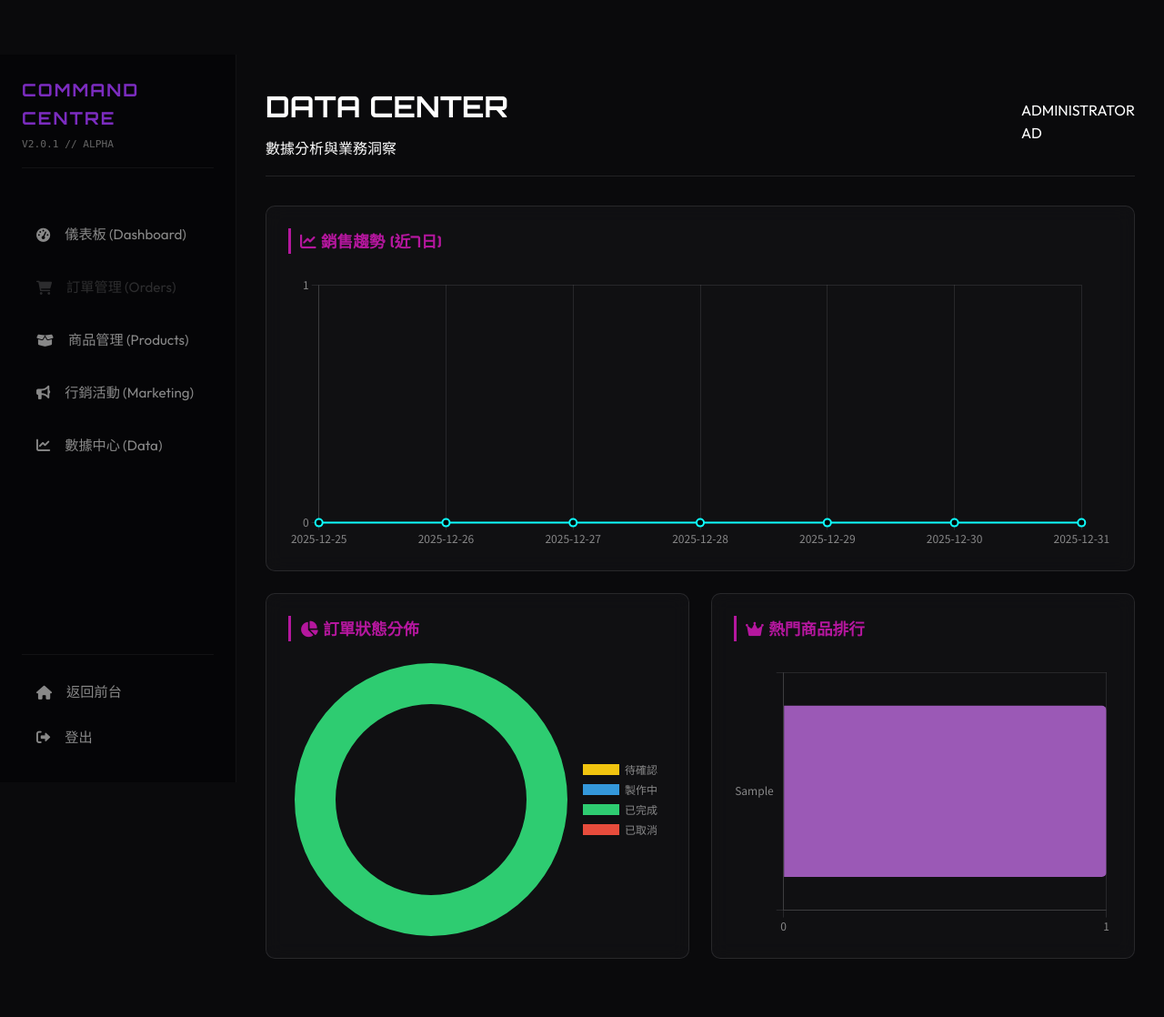
After one commit to Arnoldtw1124/lazer, a Flask app: page /admin/data in a window 1280 px wide. The commit adds this page. Shown: the whole page at 91% size. Run offline with Flask 3, Linux system fonts and the light colour scheme; the visitor is signed in with stand-in values (Sample User, id 1); tables that the repository leaves empty hold one stand-in row (values such as "Sample post").

Commit message:
Feat: Add Admin Data Center with charts

```diff
--- a/app.py
+++ b/app.py
@@ -1,7 +1,7 @@
 import os
 import json
 import requests
-from datetime import datetime
+from datetime import datetime, timedelta
 from flask import Flask, render_template, request, flash, redirect, url_for, session
 from flask_sqlalchemy import SQLAlchemy
 from werkzeug.utils import secure_filename
@@ -177,6 +177,56 @@ def admin_dashboard():
     now_time = datetime.now().strftime('%Y-%m-%d %H:%M:%S')
 
     return render_template('admin_dashboard.html', orders=orders, product_count=product_count, pending_count=pending_count, now_time=now_time)
+
+# Route: Admin Data Center (Page)
+@app.route('/admin/data')
+def admin_data():
+    if not session.get('logged_in'):
+        return redirect(url_for('admin_login'))
+    return render_template('admin_data.html')
+
+# Route: Admin Stats API (JSON)
+@app.route('/admin/api/stats')
+def admin_stats_api():
+    if not session.get('logged_in'):
+        return {"error": "Unauthorized"}, 401
+
+    # 1. Status Distribution
+    orders = Order.query.all()
+    status_counts = {'Pending': 0, 'Processing': 0, 'Completed': 0, 'Cancelled': 0}
+    for o in orders:
+        s = o.status if o.status else 'Pending'
+        if s in status_counts:
+            status_counts[s] += 1
+        else:
+            status_counts['Pending'] += 1 # Default fallback
+
+    # 2. Orders Last 7 Days
+    today = datetime.now().date()
+    dates = [(today - timedelta(days=i)).strftime('%Y-%m-%d') for i in range(6, -1, -1)]
+    daily_orders = {date: 0 for date in dates}
+
+    for o in orders:
+        if o.date:
+            o_date = o.date.date().strftime('%Y-%m-%d')
+            if o_date in daily_orders:
+                daily_orders[o_date] += 1
+
+    # 3. Top Products
+    product_sales = {}
+    for o in orders:
+        # Simple string matching for now (e.g. "keychain - Variant")
+        p_name = o.material.split(' - ')[0] if o.material else 'Unknown'
+        product_sales[p_name] = product_sales.get(p_name, 0) + 1
+
+    # Sort top 5
+    top_products = sorted(product_sales.items(), key=lambda x: x[1], reverse=True)[:5]
+
+    return {
+        "status_distribution": status_counts,
+        "daily_orders": {"labels": list(daily_orders.keys()), "data": list(daily_orders.values())},
+        "top_products": {"labels": [p[0] for p in top_products], "data": [p[1] for p in top_products]}
+    }
 
 @app.errorhandler(500)
 def internal_error(error):
--- /dev/null
+++ b/templates/admin_data.html
@@ -0,0 +1,224 @@
+{% extends "base.html" %}
+
+{% block title %}數據中心 - Admin V2{% endblock %}
+
+{% block content %}
+<div class="admin-layout">
+    {% include 'admin_sidebar.html' %}
+
+    <div class="admin-main">
+        <header class="dashboard-header">
+            <div>
+                <h2 class="glitch" data-text="DATA CENTER">DATA CENTER</h2>
+                <p>數據分析與業務洞察</p>
+            </div>
+            <div class="user-profile">
+                <span>ADMINISTRATOR</span>
+                <div class="avatar">AD</div>
+            </div>
+        </header>
+
+        <div class="dashboard-grid">
+            <!-- Chart 1: Sales Trend -->
+            <div class="data-card full-width">
+                <h3><i class="fas fa-chart-line"></i> 銷售趨勢 (近7日)</h3>
+                <div class="chart-container">
+                    <canvas id="salesChart"></canvas>
+                </div>
+            </div>
+
+            <!-- Chart 2: Status Distribution -->
+            <div class="data-card">
+                <h3><i class="fas fa-chart-pie"></i> 訂單狀態分佈</h3>
+                <div class="chart-container">
+                    <canvas id="statusChart"></canvas>
+                </div>
+            </div>
+
+            <!-- Chart 3: Top Products -->
+            <div class="data-card">
+                <h3><i class="fas fa-crown"></i> 熱門商品排行</h3>
+                <div class="chart-container">
+                    <canvas id="productsChart"></canvas>
+                </div>
+            </div>
+        </div>
+
+    </div>
+</div>
+
+<style>
+    /* Reuse Admin Layout Styles from Dashboard */
+    .admin-layout {
+        display: flex;
+        min-height: 100vh;
+        background: #0a0a0c;
+        padding-top: 60px;
+        /* Navbar height */
+    }
+
+    .admin-main {
+        flex: 1;
+        padding: 2rem;
+        margin-left: 260px;
+        /* Sidebar width */
+    }
+
+    .dashboard-header {
+        display: flex;
+        justify-content: space-between;
+        align-items: center;
+        margin-bottom: 2rem;
+        border-bottom: 1px solid rgba(255, 255, 255, 0.1);
+        padding-bottom: 1rem;
+    }
+
+    .dashboard-header h2 {
+        font-family: 'Orbitron', sans-serif;
+        color: white;
+        font-size: 2rem;
+        margin-bottom: 0.5rem;
+    }
+
+    .dashboard-grid {
+        display: grid;
+        grid-template-columns: repeat(2, 1fr);
+        gap: 1.5rem;
+    }
+
+    .data-card {
+        background: rgba(20, 20, 24, 0.6);
+        border: 1px solid rgba(255, 255, 255, 0.1);
+        border-radius: 10px;
+        padding: 1.5rem;
+        backdrop-filter: blur(10px);
+    }
+
+    .data-card.full-width {
+        grid-column: span 2;
+    }
+
+    .data-card h3 {
+        color: var(--secondary-color);
+        margin-bottom: 1.5rem;
+        font-family: 'Orbitron', sans-serif;
+        font-size: 1.1rem;
+        border-left: 3px solid var(--secondary-color);
+        padding-left: 10px;
+    }
+
+    .chart-container {
+        position: relative;
+        height: 300px;
+        width: 100%;
+    }
+</style>
+
+<!-- Chart.js -->
+<script src="https://cdn.jsdelivr.net/npm/chart.js"></script>
+
+<script>
+    document.addEventListener('DOMContentLoaded', function () {
+        fetch('/admin/api/stats')
+            .then(response => response.json())
+            .then(data => {
+                initCharts(data);
+            })
+            .catch(error => console.error('Error fetching data:', error));
+    });
+
+    function initCharts(data) {
+        // Shared Config
+        Chart.defaults.color = '#888';
+        Chart.defaults.borderColor = 'rgba(255,255,255,0.1)';
+        Chart.defaults.font.family = "'Noto Sans TC', sans-serif";
+
+        // 1. Sales Trend (Line)
+        new Chart(document.getElementById('salesChart'), {
+            type: 'line',
+            data: {
+                labels: data.daily_orders.labels,
+                datasets: [{
+                    label: '每日訂單數',
+                    data: data.daily_orders.data,
+                    borderColor: '#0effff',
+                    backgroundColor: 'rgba(14, 255, 255, 0.1)',
+                    borderWidth: 2,
+                    tension: 0.4,
+                    fill: true,
+                    pointBackgroundColor: '#000',
+                    pointBorderColor: '#0effff',
+                    pointBorderWidth: 2,
+                    pointRadius: 4
+                }]
+            },
+            options: {
+                responsive: true,
+                maintainAspectRatio: false,
+                plugins: {
+                    legend: { display: false }
+                },
+                scales: {
+                    y: { beginAtZero: true, ticks: { stepSize: 1 } }
+                }
+            }
+        });
+
+        // 2. Status Distribution (Doughnut)
+        new Chart(document.getElementById('statusChart'), {
+            type: 'doughnut',
+            data: {
+                labels: ['待確認', '製作中', '已完成', '已取消'],
+                datasets: [{
+                    data: [
+                        data.status_distribution.Pending,
+                        data.status_distribution.Processing,
+                        data.status_distribution.Completed,
+                        data.status_distribution.Cancelled
+                    ],
+                    backgroundColor: [
+                        '#f1c40f', // Pending - Yellow
+                        '#3498db', // Processing - Blue
+                        '#2ecc71', // Completed - Green
+                        '#e74c3c'  // Cancelled - Red
+                    ],
+                    borderWidth: 0
+                }]
+            },
+            options: {
+                responsive: true,
+                maintainAspectRatio: false,
+                cutout: '70%',
+                plugins: {
+                    legend: { position: 'right' }
+                }
+            }
+        });
+
+        // 3. Top Products (Bar)
+        new Chart(document.getElementById('productsChart'), {
+            type: 'bar',
+            data: {
+                labels: data.top_products.labels,
+                datasets: [{
+                    label: '銷售量',
+                    data: data.top_products.data,
+                    backgroundColor: '#9b59b6',
+                    borderRadius: 5
+                }]
+            },
+            options: {
+                responsive: true,
+                maintainAspectRatio: false,
+                indexAxis: 'y',
+                plugins: {
+                    legend: { display: false }
+                },
+                scales: {
+                    x: { beginAtZero: true, ticks: { stepSize: 1 } }
+                }
+            }
+        });
+    }
+</script>
+{% endblock %}
--- a/templates/admin_sidebar.html
+++ b/templates/admin_sidebar.html
@@ -20,7 +20,7 @@
             class="sidebar-item {% if active_page == 'marketing' %}active{% endif %}">
             <i class="fas fa-bullhorn"></i> 行銷活動 (Marketing)
         </a>
-        <a href="#" class="sidebar-item disabled"> <!-- Placeholder for later -->
+        <a href="{{ url_for('admin_data') }}" class="sidebar-item {% if active_page == 'data' %}active{% endif %}">
             <i class="fas fa-chart-line"></i> 數據中心 (Data)
         </a>
     </div>
```
